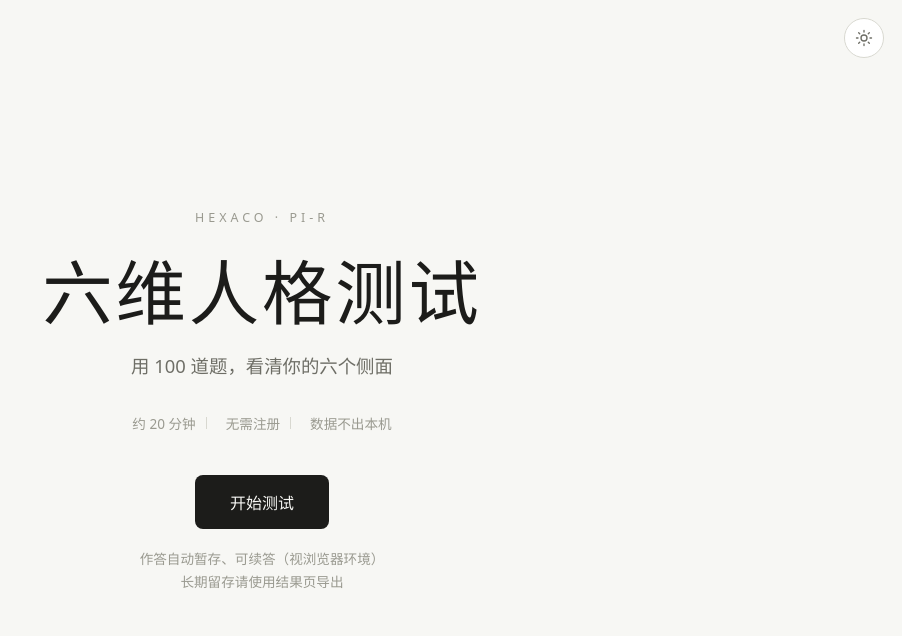
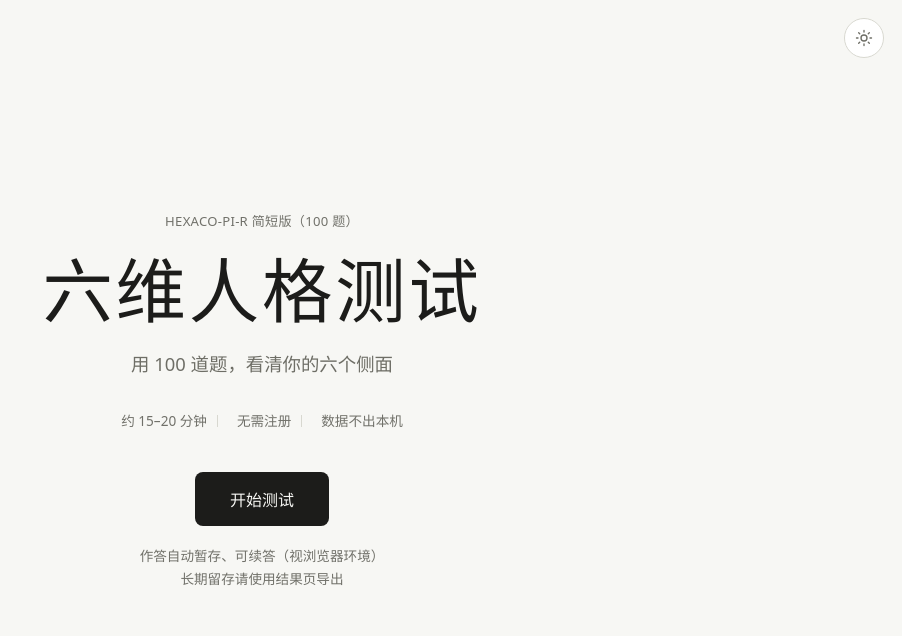
Before and after one commit to Poro789/hexaco-test, a website: page test.html in a window 1280 px wide. Shown: the whole page, without its empty margins (378-1280 px from the left). Drawn offline with Linux system fonts and the light colour scheme.

Commit message:
fix(a11y/排版): 辅助文字对比度提到 WCAG AA，去掉全大写眉标与标题内加粗
P1: --faint 浅色 #9a9a90(2.64:1)→#71716a(4.58:1)、暗色 #6f6f68(3.60:1)→#8a8a82(5.24:1)；外向性橙 #c99a5b→#b98c46（白底 2.5:1→3.0:1）。影响量表锚点、题号、页脚、404 说明等原先读不清的小字。
P3: 删 result-eyebrow(Your Profile)、.section-label 与 .brand-mark 去掉 text-transform:uppercase 与大字距；欢迎页标题去掉单个词加粗。
P4: 预计时长统一为约 15–20 分钟（原落地页 15–20、欢迎页 20）。
验证：npm test 65/65、npm run test:smoke 52/52。

```diff
--- a/test.html
+++ b/test.html
@@ -28,7 +28,7 @@
             --surface: #ffffff;
             --ink: #1c1c1a;
             --muted: #6e6e66;
-            --faint: #9a9a90;
+            --faint: #71716a;
             --hairline: #e7e7e1;
             --hairline-strong: #d8d8d0;
             --accent: #1c1c1a;
@@ -38,7 +38,7 @@
             /* 六维配色：低饱和、明度接近，仅用于图表 */
             --dim-h: #5b9a8b;
             --dim-e: #b07c9e;
-            --dim-x: #c99a5b;
+            --dim-x: #b98c46;
             --dim-a: #8ca86b;
             --dim-c: #6e8cb0;
             --dim-o: #9080b5;
@@ -54,7 +54,7 @@
             --surface: #1d1d20;
             --ink: #eceae4;
             --muted: #9c9c94;
-            --faint: #6f6f68;
+            --faint: #8a8a82;
             --hairline: #2c2c30;
             --hairline-strong: #3a3a3f;
             --accent: #eceae4;
@@ -138,9 +138,10 @@
            .screen { display:none }，导致切屏后欢迎页仍然显示、挡住测试页 */
         #welcome.active { display: grid; place-items: center; }
         .welcome-inner { text-align: center; padding: 40px 0; }
+        /* 仪器名，不是眉标：不做大字距全大写；同时是 dev 入口的连点目标 */
         .brand-mark {
-            font-size: .78rem; letter-spacing: .32em; text-transform: uppercase;
-            color: var(--faint); font-weight: 500; margin-bottom: 28px;
+            font-size: .82rem; letter-spacing: .02em;
+            color: var(--faint); font-weight: 500; margin-bottom: 22px;
         }
         .welcome-title {
             font-size: clamp(2.6rem, 9vw, 4.4rem);
@@ -149,7 +150,6 @@
             line-height: 1.05;
             margin-bottom: 20px;
         }
-        .welcome-title b { font-weight: 500; }
         .welcome-sub { color: var(--muted); font-size: clamp(1rem, 3vw, 1.15rem); margin-bottom: 8px; }
         .welcome-meta {
             display: inline-flex; gap: 10px; flex-wrap: wrap; justify-content: center;
@@ -277,10 +277,6 @@
         /* ---------- 结果页 ---------- */
         #result .wrap { padding-top: 56px; padding-bottom: 80px; }
         .result-head { text-align: center; margin-bottom: 44px; }
-        .result-eyebrow {
-            font-size: .76rem; letter-spacing: .28em; text-transform: uppercase;
-            color: var(--faint); font-weight: 500; margin-bottom: 12px;
-        }
         .result-title { font-size: clamp(1.8rem, 5vw, 2.4rem); font-weight: 300; letter-spacing: .02em; }
         .result-time { color: var(--faint); font-size: .85rem; margin-top: 10px; }
 
@@ -291,8 +287,9 @@
             box-shadow: var(--shadow);
         }
 
+        /* 分区标题就是普通小字，不做全大写大字距 */
         .section-label {
-            font-size: .78rem; letter-spacing: .16em; text-transform: uppercase;
+            font-size: .84rem;
             color: var(--faint); font-weight: 500;
             margin: 0 0 16px 2px;
         }
@@ -439,11 +436,11 @@
     <!-- 欢迎页 -->
     <section class="screen active" id="welcome">
         <div class="wrap welcome-inner">
-            <p class="brand-mark" id="brandMark">HEXACO · PI-R</p>
-            <h1 class="welcome-title">六维<b>人格</b>测试</h1>
+            <p class="brand-mark" id="brandMark">HEXACO-PI-R 简短版（100 题）</p>
+            <h1 class="welcome-title">六维人格测试</h1>
             <p class="welcome-sub">用 <span id="welcomeCount">100</span> 道题，看清你的六个侧面</p>
             <div class="welcome-meta">
-                <span>约 20 分钟</span><span>无需注册</span><span>数据不出本机</span>
+                <span>约 15–20 分钟</span><span>无需注册</span><span>数据不出本机</span>
             </div>
             <div class="welcome-actions" id="welcomeActions">
                 <button class="btn btn-primary" id="startBtn">开始测试</button>
@@ -482,7 +479,6 @@
     <section class="screen" id="result">
         <div class="wrap" id="resultBody">
             <div class="result-head">
-                <p class="result-eyebrow">Your Profile</p>
                 <h2 class="result-title">你的六维人格画像</h2>
                 <p class="result-time" id="resultTime"></p>
             </div>
```
Also changed, not shown: 404.html (+2 -2 lines), index.html (+3 -3 lines).
